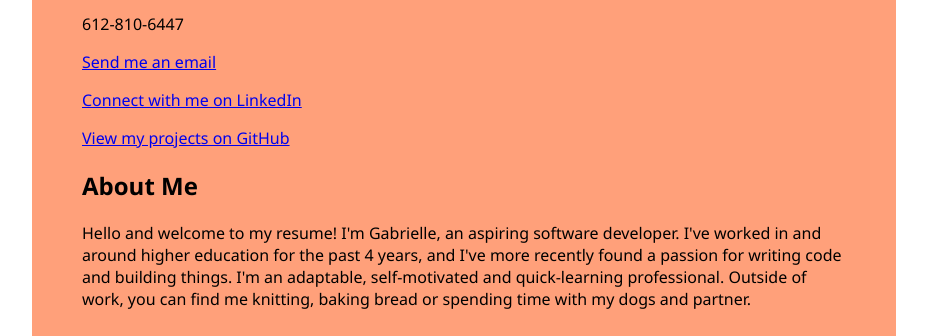
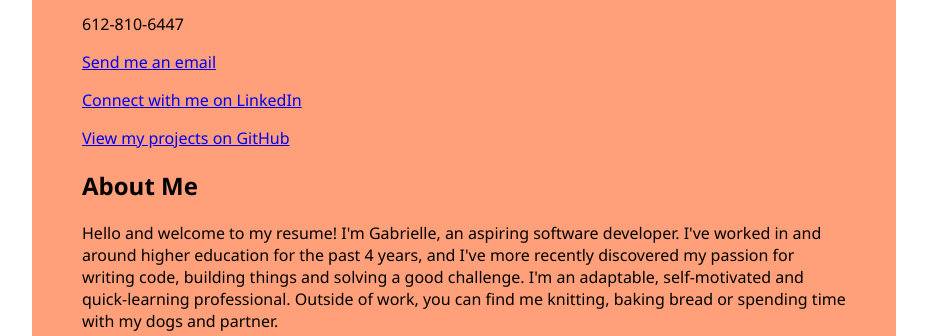
Before and after one commit to granolagabrielle/EDA-HTML-Resume-Challenge, a plain HTML site: page index.html in a window 1280 px wide. Shown: the part 415-751 px from the top of the page, without its empty margins (176-1103 px from the left). Drawn offline with Linux system fonts and the light colour scheme.

Commit message:
Additional copy change

```diff
--- a/index.html
+++ b/index.html
@@ -17,7 +17,7 @@
             <div id="summary">
                 <h2>About Me</h2>
                 <p>Hello and welcome to my resume! I'm Gabrielle, an aspiring software developer. I've worked in and around higher education for the past 4 years,
-                    and I've more recently found a passion for writing code and building things. I'm an adaptable, self-motivated and quick-learning professional.
+                    and I've more recently discovered my passion for writing code, building things and solving a good challenge. I'm an adaptable, self-motivated and quick-learning professional.
                     Outside of work, you can find me knitting, baking bread or spending time with my dogs and partner.
                 </p>
             </div>
```
